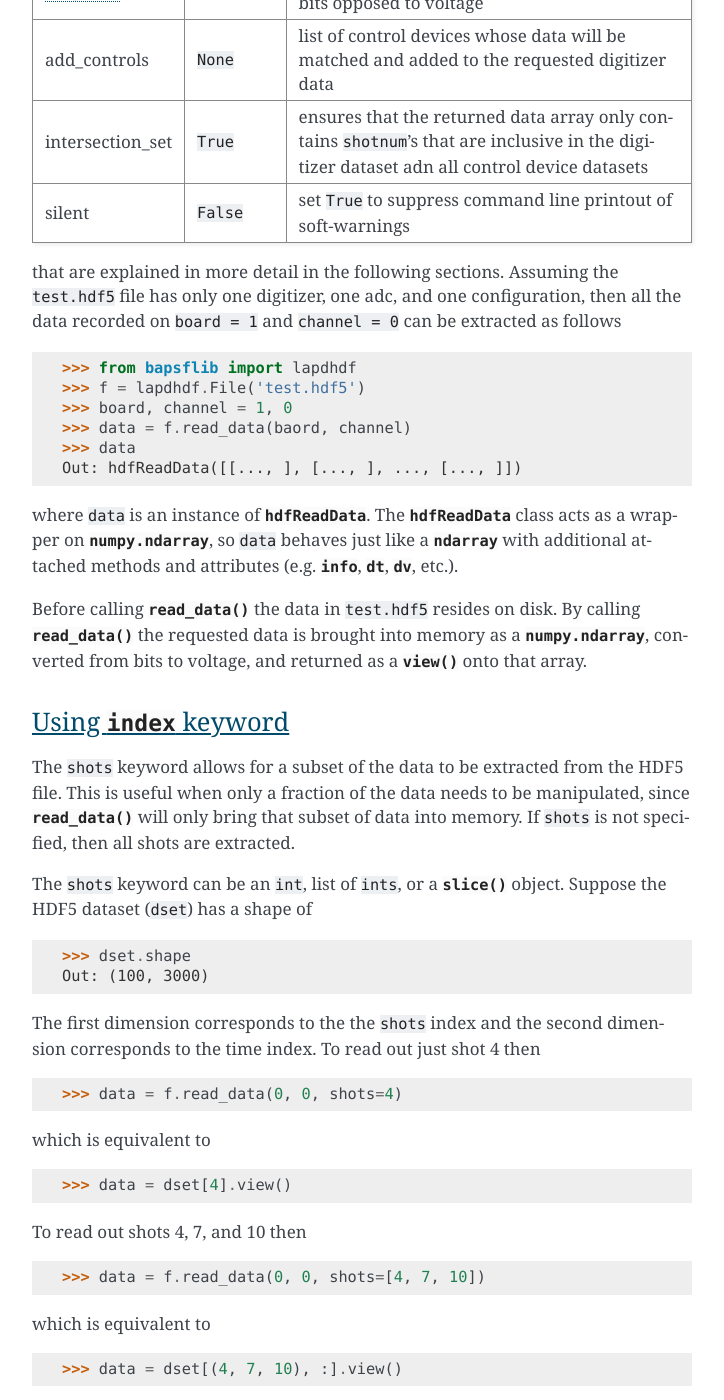
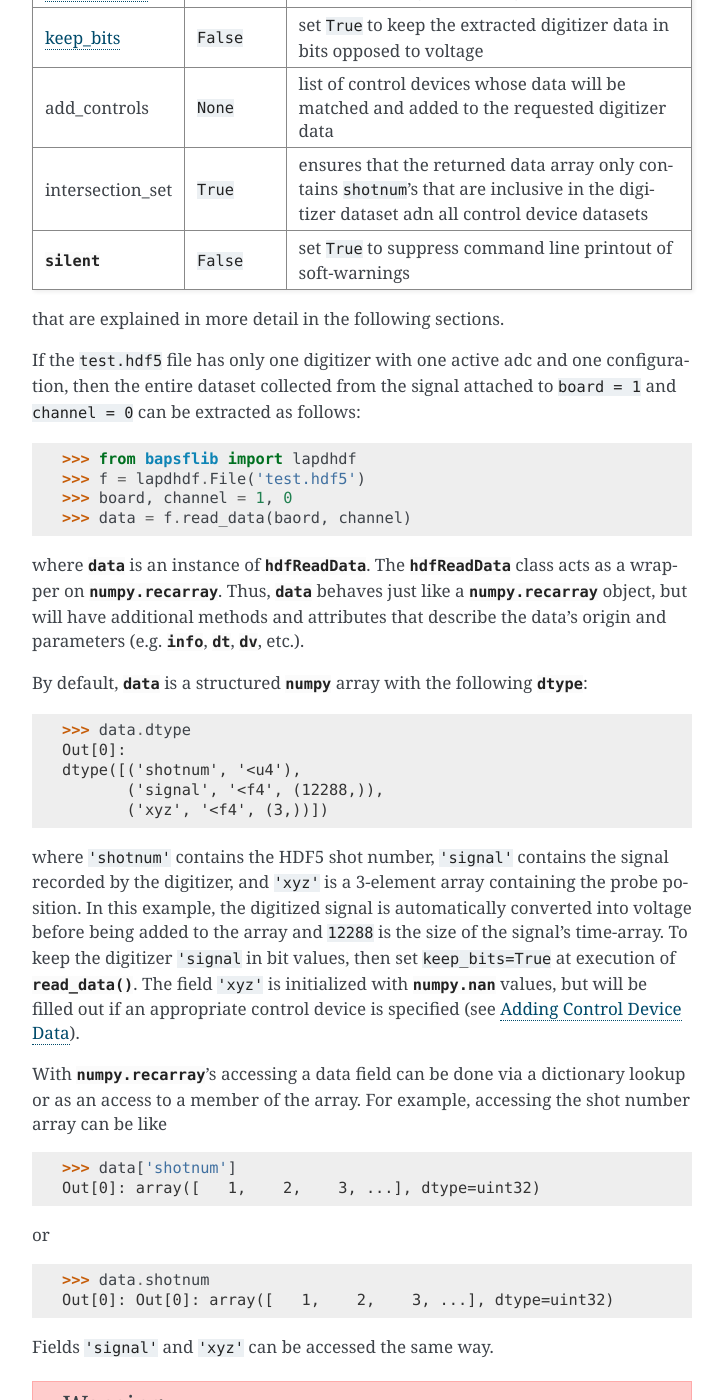
Before and after one commit to BaPSF/bapsflib, a Sphinx documentation site: the page built from docs/howtos/main.rst, in a window 1280 px wide and 1400 px high, scrolled down 1754 px. Shown: the whole window, without its empty margins (388-1112 px from the left). Built offline with Sphinx 7.4.7, drawn with Linux system fonts in a browser that asks for light colours; some of the changed text lies outside the part shown.

```diff
--- a/docs/howtos/main.rst
+++ b/docs/howtos/main.rst
@@ -26,7 +26,7 @@
 
 .. _file_mappings:
 
-Utilizing the HDF5 LaPD Mapping Object
---------------------------------------
+LaPD HDF5 File Mapping Object
+-----------------------------
 
 .. include:: mapping.rst
--- a/docs/howtos/readdata.rst
+++ b/docs/howtos/readdata.rst
@@ -5,7 +5,7 @@
 extract data from probe control devices (e.g. the *6K Compumotor*, the
 *waveform generator*, etc.), where as, the
 :meth:`~bapsflib.lapdhdf.files.File.read_data` method is designed to
-extract digitizer data and mate that data with control data.  Details on
+extract digitizer data and mate any specified control data.  Details on
 using the :meth:`~bapsflib.lapdhdf.files.File.read_controls` method can
 be read in the :ref:`read_controls` section.  This section will focus on
 the functionality of :meth:`~bapsflib.lapdhdf.files.File.read_data`.
@@ -44,34 +44,85 @@
     array only contains :code:`shotnum`'s that are inclusive in the
     digitizer dataset adn all control device datasets
     "
-    silent, :code:`False`, "set :code:`True` to suppress command line
-    printout of soft-warnings
+    :data:`silent`, :code:`False`, "set :code:`True` to suppress command
+    line printout of soft-warnings
     "
 
-that are explained in more detail in the following sections.  Assuming
-the :file:`test.hdf5` file has only one digitizer, one adc, and one
-configuration, then all the data recorded on :code:`board = 1` and
-:code:`channel = 0` can be extracted as follows
+that are explained in more detail in the following sections.
+
+If the :file:`test.hdf5` file has only one digitizer with one active
+adc and one configuration, then the entire dataset collected from the
+signal attached to :code:`board = 1` and :code:`channel = 0` can be
+extracted as follows:
 
     >>> from bapsflib import lapdhdf
     >>> f = lapdhdf.File('test.hdf5')
     >>> board, channel = 1, 0
     >>> data = f.read_data(baord, channel)
-    >>> data
-    Out: hdfReadData([[..., ], [..., ], ..., [..., ]])
 
-where :code:`data` is an instance of
+where :obj:`data` is an instance of
 :class:`~bapsflib.lapdhdf.hdfreaddata.hdfReadData`.  The
 :class:`~bapsflib.lapdhdf.hdfreaddata.hdfReadData` class acts as a
-wrapper on :class:`numpy.ndarray`, so :code:`data` behaves just like a
-:class:`ndarray` with additional attached methods and attributes (e.g.
-:attr:`info`, :attr:`dt`, :attr:`dv`, etc.).
+wrapper on :class:`numpy.recarray`.  Thus, :obj:`data` behaves just like
+a :class:`numpy.recarray` object, but will have additional methods and
+attributes that describe the data's origin and parameters (e.g.
+:attr:`~bapsflib.lapdhdf.hdfreaddata.hdfReadData.info`,
+:attr:`~bapsflib.lapdhdf.hdfreaddata.hdfReadData.dt`,
+:attr:`~bapsflib.lapdhdf.hdfreaddata.hdfReadData.dv`, etc.).
 
-Before calling :meth:`~bapsflib.lapdhdf.files.File.read_data` the data
-in :file:`test.hdf5` resides on disk.  By calling
-:meth:`~bapsflib.lapdhdf.files.File.read_data` the requested data is
-brought into memory as a :class:`numpy.ndarray`, converted from bits to
-voltage, and returned as a :meth:`view` onto that array.
+By default, :obj:`data` is a structured :mod:`numpy` array with the
+following :data:`dtype`:
+
+    >>> data.dtype
+    Out[0]:
+    dtype([('shotnum', '<u4'),
+           ('signal', '<f4', (12288,)),
+           ('xyz', '<f4', (3,))])
+
+where :code:`'shotnum'` contains the HDF5 shot number, :code:`'signal'`
+contains the signal recorded by the digitizer, and :code:`'xyz'` is a
+3-element array containing the probe position.  In this example,
+the digitized signal is automatically converted into voltage before
+being added to the array and :code:`12288` is the size of the signal's
+time-array.  To keep the digitizer :code:`'signal` in bit values, then
+set :code:`keep_bits=True` at execution of
+:meth:`~bapsflib.lapdhdf.files.File.read_data`.  The field :code:`'xyz'`
+is initialized with :const:`numpy.nan` values, but will be filled out if
+an appropriate control device is specified (see :ref:`adding_controls`).
+
+With :class:`numpy.recarray`'s accessing a data field can be done via
+a dictionary lookup or as an access to a member of the array.  For
+example, accessing the shot number array can be like
+
+    >>> data['shotnum']
+    Out[0]: array([   1,    2,    3, ...], dtype=uint32)
+
+or
+
+    >>> data.shotnum
+    Out[0]: Out[0]: array([   1,    2,    3, ...], dtype=uint32)
+
+Fields :code:`'signal'` and :code:`'xyz'` can be accessed the same way.
+
+.. warning::
+
+    pickup here
+
+.. note::
+
+    Before calling :meth:`~bapsflib.lapdhdf.files.File.read_data` the
+    data in :file:`test.hdf5` resides on disk.  By calling
+    :meth:`~bapsflib.lapdhdf.files.File.read_data` the requested data is
+    brought into memory as a :class:`numpy.ndarray`, converted from bits
+    to voltage, and returned as a :meth:`view` onto that array.
+
+.. _read_subset:
+
+Extracting a Sub-set
+^^^^^^^^^^^^^^^^^^^^
+
+Sub-setting behavior is determined by keywords :data:`index`,
+:data:`shotnum`, and :data:`intersection_set`.
 
 .. _read_w_index:
 
@@ -178,8 +229,13 @@
 ^^^^^^^^^^^^^^^^^^^^^^^^^^^^^^^^^
 
 
-
 .. _read_w_keep_bits:
 
 Using :data:`keep_bits` keyword
 ^^^^^^^^^^^^^^^^^^^^^^^^^^^^^^^
+
+
+.. _adding_controls:
+
+Adding Control Device Data
+^^^^^^^^^^^^^^^^^^^^^^^^^^
```
Also changed, not shown: 3 other files.
